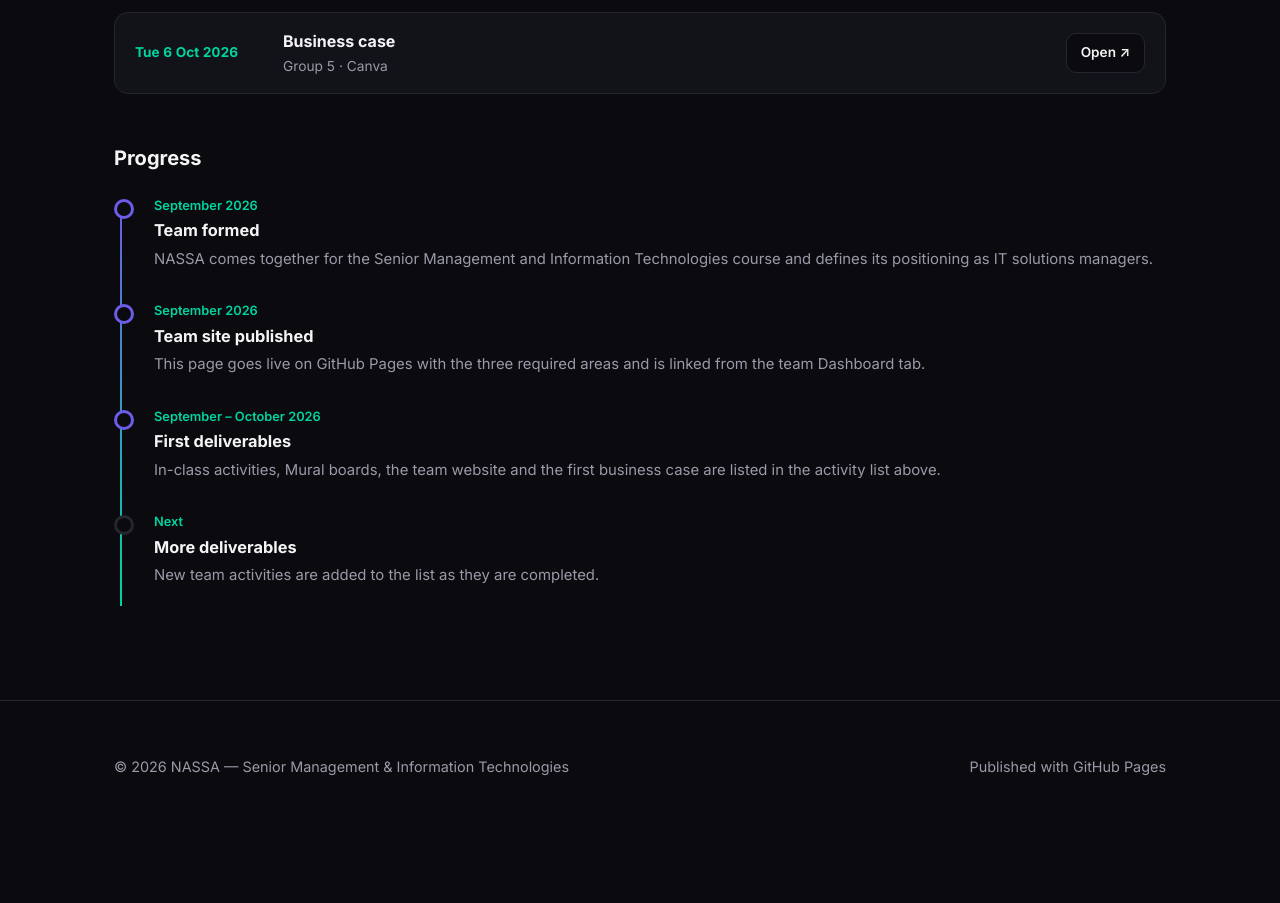
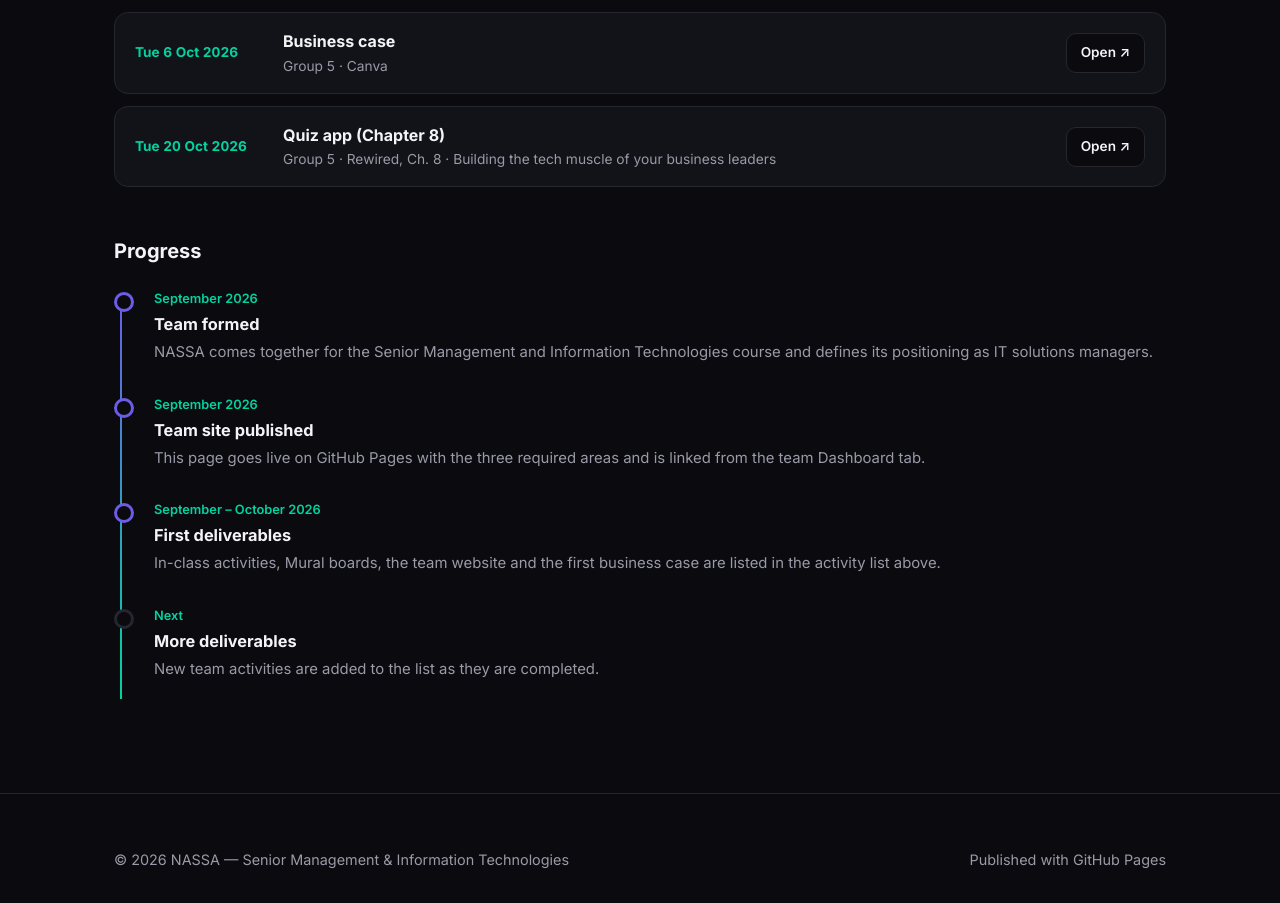
Before and after one commit to alanoud-star111/nassa, a plain HTML site: page index.html in a window 1280 px wide. Shown: the part 3567-4470 px from the top of the page. Before the commit the page ends 4399 px from the top, so only its background shows below. Drawn offline with Linux system fonts and the light colour scheme.

Commit message:
Add Quiz app (Chapter 8) to Team 5 activity list

```diff
--- a/index.html
+++ b/index.html
@@ -305,6 +305,11 @@
         <div><h3>Business case</h3><p>Group 5 · Canva</p></div>
         <a class="open" href="https://canva.link/pkgup3n07cbd1vt" target="_blank" rel="noopener">Open ↗</a>
       </div>
+      <div class="act">
+        <span class="act-date">Tue 20 Oct 2026</span>
+        <div><h3>Quiz app (Chapter 8)</h3><p>Group 5 · Rewired, Ch. 8 · Building the tech muscle of your business leaders</p></div>
+        <a class="open" href="quiz.html" target="_blank" rel="noopener">Open ↗</a>
+      </div>
     </div>
 
     <h3 style="margin:48px 0 18px;font-size:1.25rem;font-weight:700;">Progress</h3>
```
